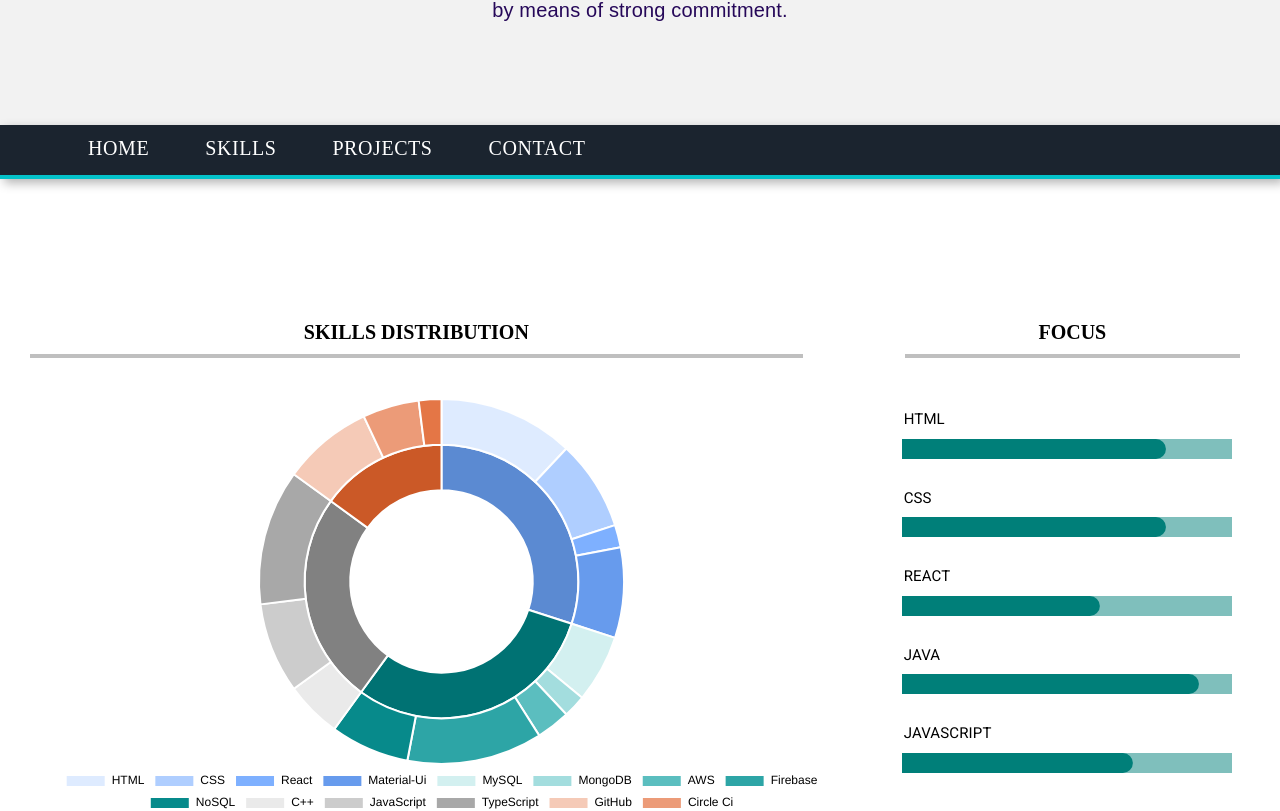
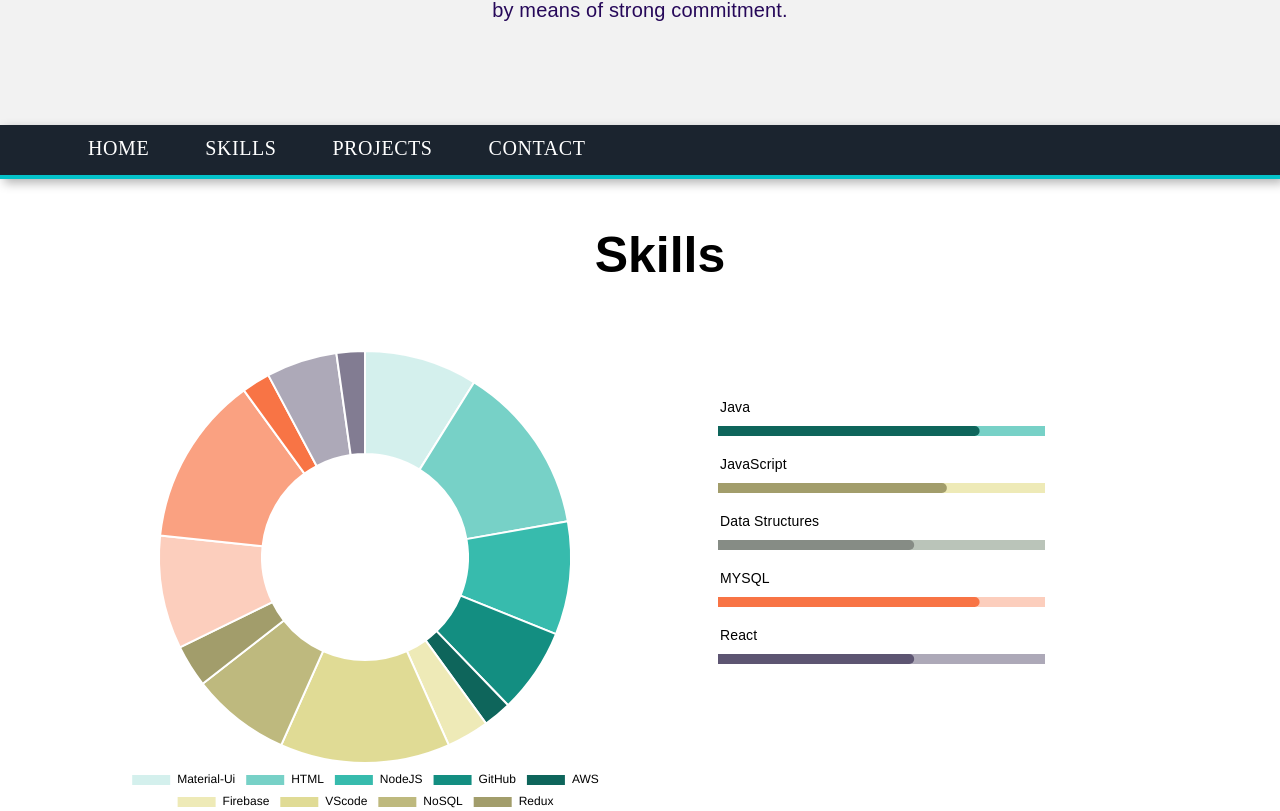
Before and after one commit to arunipatel06/portfolio, a React (Create React App) app: page / in a window 1280 px wide. Shown: the part 1055-1866 px from the top of the page. Built offline with nearby package versions, Linux system fonts and the light colour scheme; what webfontloader would draw is missing.

Commit message:
Style Skills page

```diff
--- a/src/PieChart.js
+++ b/src/PieChart.js
@@ -4,84 +4,94 @@ import {Doughnut} from 'react-chartjs-2';
 const data = {
 
 	labels: [
+		'Material-Ui',
 		'HTML',
-    'CSS',
-    'React',
-    'Material-Ui',
-    'MySQL',
-    'MongoDB',
-    'AWS',
-    'Firebase',
-    'NoSQL',
-    'C++',
-    'JavaScript',
-    'TypeScript',
-    'GitHub',
-    'Circle Ci',
+		'NodeJS',
+		'GitHub',
+
+		'AWS',
+		'Firebase',
+		'VScode',
+		'NoSQL',
+
+		'Redux',
+		'BigQuery',
+		'CSS',
+		'Circle Ci',
+
+		'GRASP',
+		'Python',
 	],
 	datasets: [
 		{
-		  data: [120, 80, 20, 80, 60, 20, 30, 120, 70, 50, 80, 120, 80, 50, 20],
+		  data: [80, 120, 80, 60, 20, 30, 120, 70, 30, 80, 120, 20, 50, 20],
 		  backgroundColor: [
-			'#deebff',
-			'#afceff',
-			'#7eb0ff',
-			'#679bed',
-			'#d3f0f0',
-			'#a3ddde',
-			'#5bbebf',
-			'#2da5a6',
-			'#078a8b',
-			'#eaeaea',
-			'#cccccc',
-			'#a8a8a8',
-			'#f5cab7',
-			'#ec9b78',
-			'#e47646',
+			'#d4f0ed',
+			'#77d1c7',
+			'#37bbad',
+			'#138e81',
+			'#0e655b',
+
+			'#eeeab7',
+			'#e0db95',
+			'#beb97e',
+			'#a29d6b',
+
+			'#fccebd',
+			'#faa181',
+			'#f87445',
+
+			'#ada9b8',
+			'#827c92',
+			'#5d5572',
 		  ],
 		  hoverBackgroundColor: [
 			'#324b72',
 			'#324b72',
 			'#324b72',
 			'#324b72',
+			'#324b72',
+			'#4a4a4a',
+			'#4a4a4a',
+			'#4a4a4a',
+			'#4a4a4a',
 			'#005454',
 			'#005454',
 			'#005454',
-			'#005454',
-			'#005454',
-			'#4a4a4a',
-			'#4a4a4a',
-			'#4a4a4a',
-			'#7c3618',
-			'#7c3618',
-			'#7c3618',
+			'#f70046',
+			'#f70046',
+			'#f70046',
 		  ],
 		  labels: [
+			'Material-Ui',
 			'HTML',
-			'CSS',
-			'React',
-			'Material-Ui',
-			'MySQL',
-			'MongoDB',
+			'NodeJS',
+			'GitHub',
+
 			'AWS',
 			'Firebase',
+			'VScode',
 			'NoSQL',
-			'C++',
-			'JavaScript',
-			'TypeScript',
-			'GitHub',
-			'VScode',
+
+			'Redux',
+			'BigQuery',
+			'CSS',
 			'Circle Ci',
+
+			'GRASP',
+			'Python',
+
+
 		  ],
 		  label: 'Outer',
 		},
-		{
-      data: [300, 300, 250, 150],
-      backgroundColor: ['#5b8ad2', '#007273', '#818181', '#cb5927'],
-      hoverBackgroundColor: ['#5b8ad2', '#007273', '#818181', '#cb5927'],
-      labels: ['Frontend Tech', 'Database', 'Languages', 'Development tools'],
-      label: 'Inner',
-    },
+	// 	{
+    //   data: [300, 300, 250, 150],
+    //   backgroundColor: ['#5b8ad2', '#007273', '#818181', '#cb5927'],
+    //   hoverBackgroundColor: ['#5b8ad2', '#007273', '#818181', '#cb5927'],
+    //   labels: ['Frontend Tech', 'Database', 'Languages', 'Development tools'],
+    //   label: 'Inner',
+    // },
   ],
 };
 
@@ -115,7 +125,7 @@ class PieChart extends React.Component{
   render() {
     return (
       <div>
-        <Doughnut data={data} options={options} />
+        <Doughnut data={data} options={options} width={150}/>
       </div>
     );
   }
--- a/src/Progressbar.js
+++ b/src/Progressbar.js
@@ -1,39 +1,67 @@
 import React from "react";
-import { lighten, makeStyles, withStyles } from "@material-ui/core/styles";
+import {makeStyles, withStyles } from "@material-ui/core/styles";
 import LinearProgress from "@material-ui/core/LinearProgress";
 import {Typography} from "@material-ui/core";
 
-const BorderLinearProgress = withStyles({
+const Bar1 = withStyles({
   root: {
-    height: 20,
-    backgroundColor: lighten("#007f79", 0.5)
+    height: 10,
+    backgroundColor: '#77d1c7',
   },
   bar: {
-    borderRadius: 20,
-    backgroundColor: "#007f79"
+    borderRadius: 25,
+    backgroundColor: '#0e655b',
+  }
+})(LinearProgress);
+
+const Bar2 = withStyles({
+  root: {
+    height: 10,
+    backgroundColor: '#eeeab7',
+  },
+  bar: {
+    borderRadius: 25,
+    backgroundColor: '#a29d6b',
+  }
+})(LinearProgress);
+
+const Bar3 = withStyles({
+  root: {
+    height: 10,
+    backgroundColor: '#bac4b9',
+  },
+  bar: {
+    borderRadius: 25,
+    backgroundColor: '#868c85',
+  }
+})(LinearProgress);
+
+const Bar4 = withStyles({
+  root: {
+    height: 10,
+    backgroundColor: '#fccebd',
+  },
+  bar: {
+    borderRadius: 25,
+    backgroundColor: '#f87445',
+  }
+})(LinearProgress);
+
+const Bar5 = withStyles({
+  root: {
+    height: 10,
+    backgroundColor: '#ada9b8',
+  },
+  bar: {
+    borderRadius: 25,
+    backgroundColor: '#5d5572',
   }
 })(LinearProgress);
 
 const useStyles = makeStyles(theme => ({
-  root: {
-    flexGrow: 1
-  },
+
   margin: {
     margin: theme.spacing(1)
-  },
-
-  aboutheader: {
-    paddingBottom: "9px",
-    margin: "40px 40px 20px 40px",
-    borderBottom: "1px solid rgba(0, 0, 0, 0.25)",
-    textTransform: "uppercase",
-    fontSize: "18px",
-    fontFamily: "freight-sans-pro Helvetica Neue Helvetica Arial sans-serif",
-    fontStyle: "normal",
-    lineHeight: "1.1",
-    color: "Black",
-    // margin: "auto",
-    textAlign: "left"
   },
 
   section4: {
@@ -44,77 +72,70 @@ const useStyles = makeStyles(theme => ({
   },
 
   progressclass: {
-    fontSize: "14px",
-    fontFamily: "freight-sans-pro Helvetica Neue Helvetica Arial sans-serif",
-    fontStyle: "normal",
-    color: "white",
-    margin: "0px 0px 0px -1px",
-    padding: "10px 60px 10px 0px",
-    backgroundColor: "white"
+    paddingTop:"10px",
+    backgroundColor: "white",
+    width:"70%"
   },
   text:{
+    fontFamily: '"Manrope", sans-serif',
+    fontSize:"14px",
+    fontWeight:500,
     textAlign:"left",
     paddingLeft:"10px",
-    fontSize:"15px",
-    textTransform:"bold",
     color:"black"
   }
 
 }));
 
-export default function Contact() {
+export default function Progressbar() {
   const classes = useStyles();
 
   return (
     <div className={classes.root}>
           <div className={classes.progresslist}>
-            <div className={classes.progressclass}>
-              <Typography className={classes.text}> HTML </Typography>
-              <BorderLinearProgress
+            <div className={classes.progressclass} >
+              <Typography className={classes.text}> Java </Typography>
+              <Bar1
                 className={classes.margin}
                 variant="determinate"
-                color="primary"
                 value={80}
+
               />
             </div>
 
             <div className={classes.progressclass}>
-            <Typography className={classes.text}> CSS </Typography>
-              <BorderLinearProgress
+            <Typography className={classes.text}> JavaScript </Typography>
+              <Bar2
                 className={classes.margin}
                 variant="determinate"
-                color="secondary"
+                value={70}
+              />
+            </div>
+
+            <div className={classes.progressclass}>
+            <Typography className={classes.text}> Data Structures </Typography>
+              <Bar3
+                className={classes.margin}
+                variant="determinate"
+                value={60}
+              />
+            </div>
+
+            <div className={classes.progressclass}>
+            <Typography className={classes.text}> MYSQL </Typography>
+              <Bar4
+                className={classes.margin}
+                variant="determinate"
                 value={80}
               />
             </div>
 
             <div className={classes.progressclass}>
             <Typography className={classes.text}> React </Typography>
-              <BorderLinearProgress
+              <Bar5
                 className={classes.margin}
                 variant="determinate"
-                color="secondary"
                 value={60}
-              />
-            </div>
-
-            <div className={classes.progressclass}>
-            <Typography className={classes.text}> Java </Typography>
-              <BorderLinearProgress
-                className={classes.margin}
-                variant="determinate"
-                color="secondary"
-                value={90}
-              />
-            </div>
-
-            <div className={classes.progressclass}>
-            <Typography className={classes.text}> JavaScript </Typography>
-              <BorderLinearProgress
-                className={classes.margin}
-                variant="determinate"
-                color="secondary"
-                value={70}
               />
             </div>
           </div>
--- a/src/Skills.js
+++ b/src/Skills.js
@@ -1,58 +1,50 @@
-import React from 'react';
-import PieChart from './PieChart';
-import Progressbar from './Progressbar';
-import {Grid} from "@material-ui/core";
-import {makeStyles} from "@material-ui/core/styles";
+import React from "react";
+import PieChart from "./PieChart";
+import Progressbar from "./Progressbar";
+import { Grid } from "@material-ui/core";
+import { makeStyles } from "@material-ui/core/styles";
 import NewNavbar from "./NewNavbar";
 
-const useStyles = makeStyles(theme => ({
+const useStyles = makeStyles((theme) => ({
 
   skills: {
     height: "100vh",
-        width: '100%',
-        textAlign: "center",
-        fontFamily: "freight-sans-pro Helvetica Neue Helvetica Arial sans-serif",
-        textTransform: 'uppercase',
-        fontSize: '40px',
-        backgroundColor: "white",
-        backgroundRepeat: "repeat",
-        display: "flex",
-        justifyContent: "center",
-        alignItems: "center",
-        flexDirection: "row",
-        color: 'white',
-        padding:'35px 20px',
-
+    width: "100%",
+    padding: "35px 20px",
+    marginBottom: "100px",
+    textAlign:"center"
   },
 
-      charts: {
-         borderBottom: "4px solid rgba(0, 0, 0, 0.25)",
-         color: 'black',
-         textAlign:'center',
-         fontFamily: "freight-sans-pro Helvetica Neue Helvetica Arial sans-serif",
-         fontSize: '20px',
-         padding: '20px 0px 10px 0px',
-         margin: '0px 60px 40px 10px',
-         fontWeight:'bold',
-      },
+  header:{
+    color: "black",
+    fontWeight: 600,
+    fontFamily: '"Manrope", sans-serif',
+    fontSize: "50px",
+    lineHeight: "30px",
+    justifyContent: "center",
+    margin: "80px 40px",
+
+  }
+
 }));
 
-
-const Skills = props =>{
+const Skills = (props) => {
   const classes = useStyles();
 
   return (
-      <div >
-        <div><NewNavbar /></div>
+    <div>
+      <div>
+        <NewNavbar />
+      </div>
       <section className={classes.skills}>
-          {/* <div className={classes.skills}>Skills</div> */}
-          <Grid container spacing={4}>
-            <Grid item xs={8}>
-              <h4 className={classes.charts}>Skills Distribution</h4>
+        <div className={classes.header}>Skills</div>
+        <Grid container>
+          <Grid item xs={12} md={6} style={{ padding: "0px 50px 0px 100px" }}>
+            <div style={{ maxWidth: "500px" }}>
               <PieChart />
+            </div>
           </Grid>
-            <Grid item xs={4}>
-              <h4 className={classes.charts}>Focus</h4>
+          <Grid item xs={12} md={6} style={{ padding: "17px 100px 0px 50px" }}>
             <Progressbar />
           </Grid>
         </Grid>
```
Lines whose indentation alone changed are shown as unchanged.
